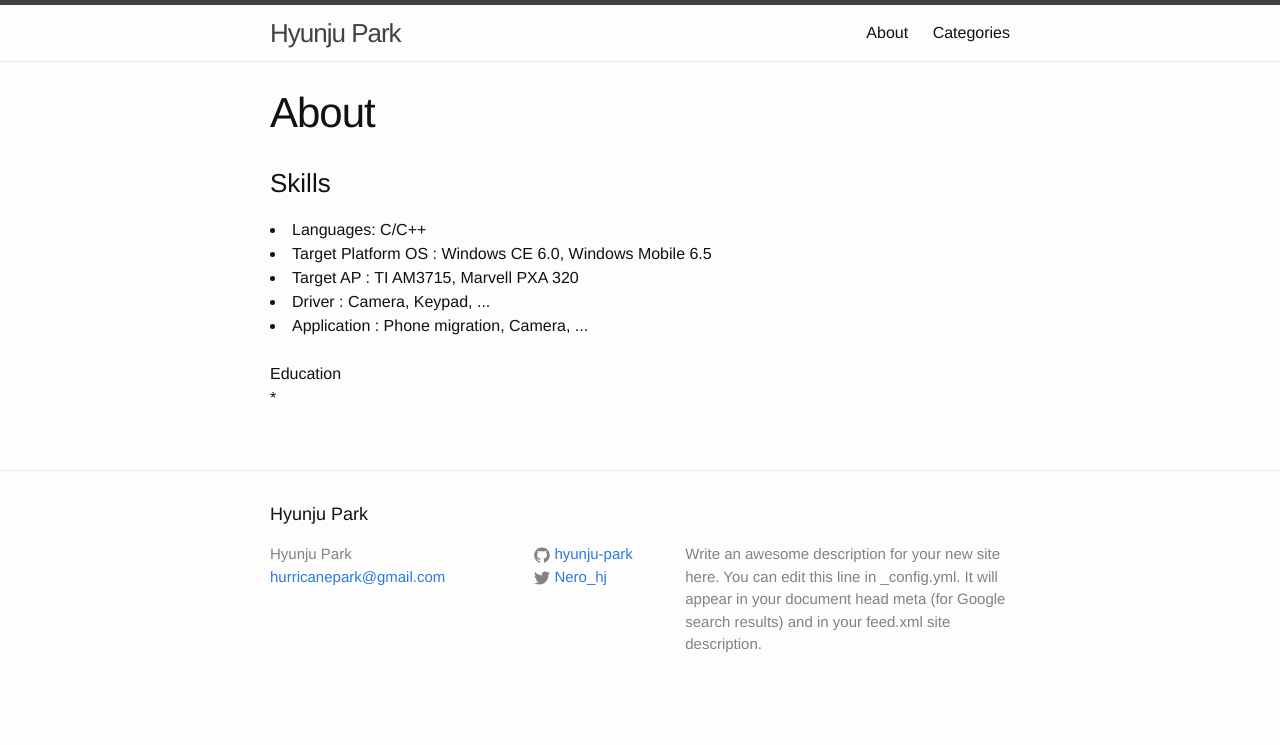
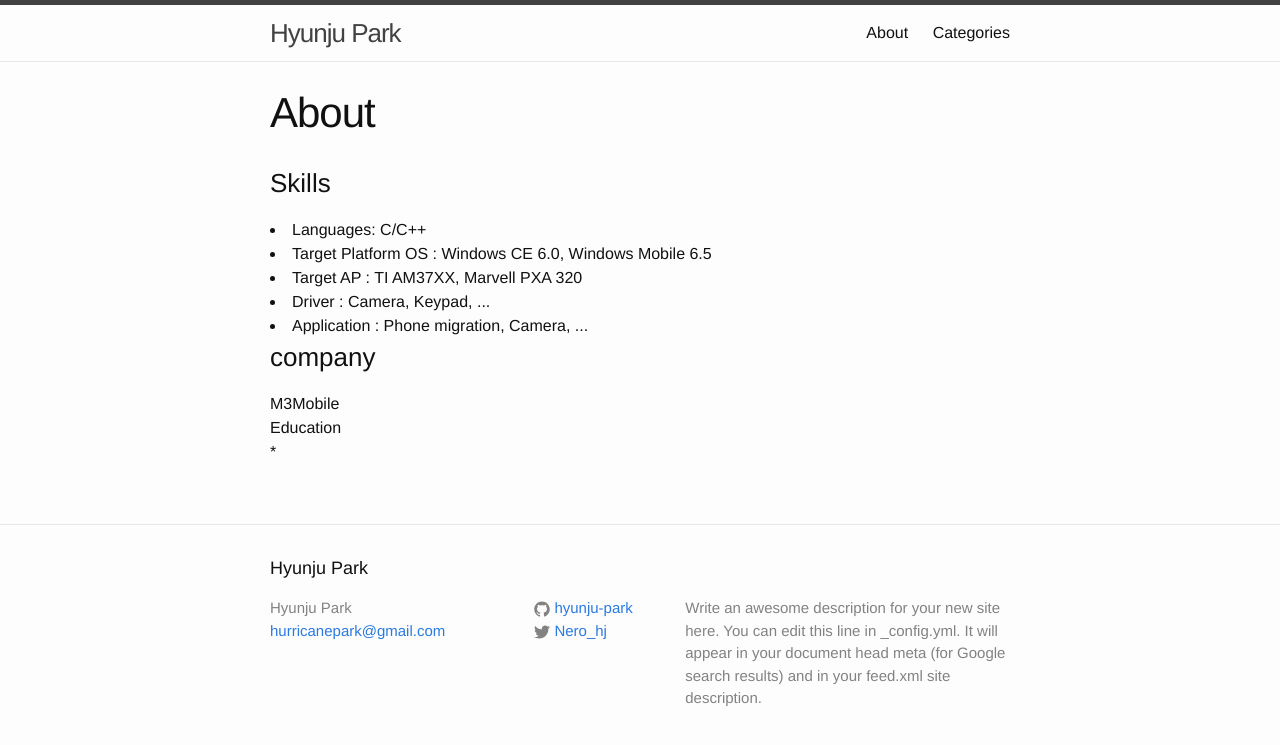
Before and after one commit to hyunju-park/hyunju-park.github.io, a Jekyll site: the page built from about.md, in a window 1280 px wide. Shown: the top 745 px of the page. Built offline with Jekyll 4.4.1, drawn with Linux system fonts in a browser that asks for light colours.

Commit message:
Update about.md

```diff
--- a/about.md
+++ b/about.md
@@ -7,9 +7,12 @@ permalink: /about/
 <h3>Skills</h3>
 <li>Languages: C/C++</li>
 <li>Target Platform OS :  Windows CE 6.0, Windows Mobile 6.5</li>
-<li>Target AP : TI AM3715, Marvell PXA 320</li>
+<li>Target AP : TI AM37XX, Marvell PXA 320</li>
 <li>Driver : Camera, Keypad, ...</li>
 <li>Application : Phone migration, Camera, ...</li>
+
+<h3>company</h3>
+M3Mobile
 <br>
 Education<br>
 	*<br>
```
